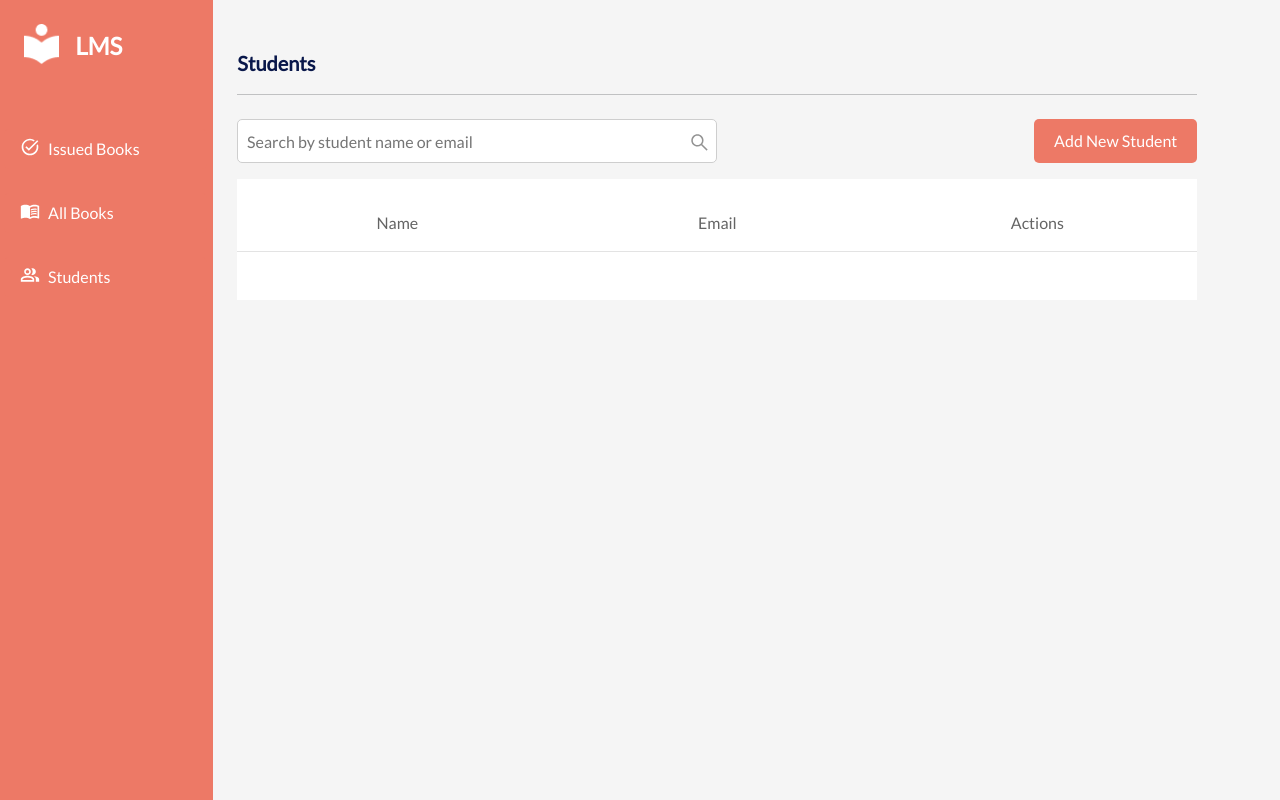
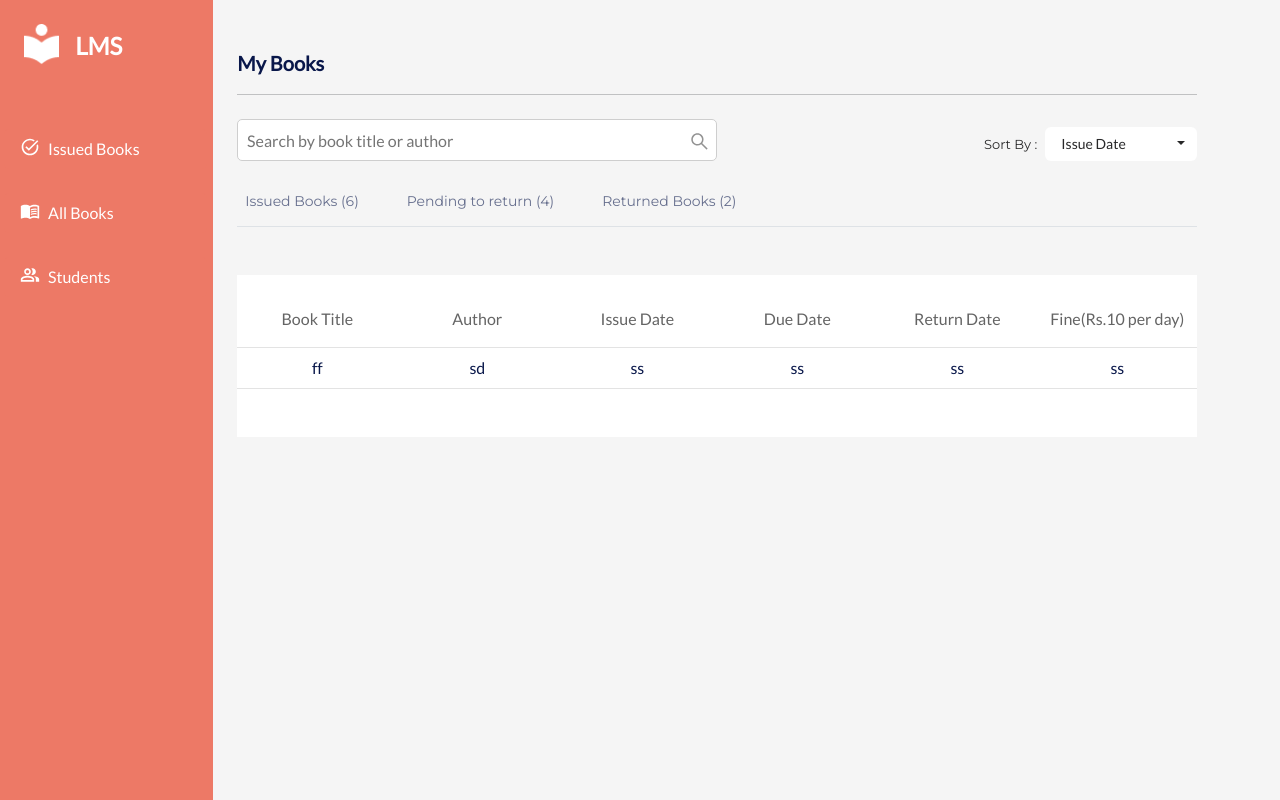
Before and after one commit to yaseen-aot/freshers-main-project-lms-2, a React (Create React App) app in the folder freshers-main-project-lms/: page /mybooks in a window 1280 px wide. Built offline with nearby package versions, Linux system fonts and the light colour scheme.

Commit message:
Mybooks css updated

```diff
--- /dev/null
+++ b/freshers-main-project-lms/src/components/MyBooksContainer.js
@@ -0,0 +1,78 @@
+import { AiOutlineSearch } from "react-icons/ai";
+import Dropdown from 'react-bootstrap/Dropdown';
+import '../css/StudentPage.css'
+
+const MyBooksContainer = () => {
+    return (
+
+        <div className="container-student-page ">
+
+        <p className="container-student-page-header pt-5">My Books</p>
+        <hr />
+
+<div className="search-sort-div  d-flex flex-wrap pb-3 ">
+        <div className="search-main-icon col-md-6 col-11 d-flex justify-content-around align-items-center mt-2">
+          <div className="mainsearch-div">
+            <input
+              className="inputsearch"
+              type="text"
+              placeholder="Search by book title or author"
+             value={""}
+            />
+          </div>
+          <div>
+            <AiOutlineSearch className="searchicon" />
+          </div>
+        </div>
+
+        <div className="d-flex pt-3 gap-md-2">
+        <p className="sort-para mt-2 m-0 ">Sort By :</p>
+        <Dropdown className=" dropdown-mybooks d-inline  ">
+        <Dropdown.Toggle id="dropdown-autoclose-true ">
+         <span className="pe-5 ps-1">Issue Date</span>
+        </Dropdown.Toggle>
+
+        <Dropdown.Menu>
+          <Dropdown.Item href="#">Issue Date</Dropdown.Item>
+          <Dropdown.Item href="#">Due Date</Dropdown.Item>
+
+        </Dropdown.Menu>
+      </Dropdown>
+      </div>
+
+ </div>
+
+ <div className=" d-flex gap-md-5 mt-3  border-bottom ps-md-2">
+    <div className="mybooks-filter pb-3">Issued Books (6)</div>
+    <div className="mybooks-filter pb-3">Pending to return (4)</div>
+    <div className="mybooks-filter pb-3">Returned Books (2)</div>
+ </div>
+
+ <div className="student-form-container container  text-center mt-5 pt-3 pb-5">
+ <div className="Allbooks-row row py-3">
+   <div className="col student-form-title">Book Title</div>
+   <div className="col student-form-title">Author</div>
+   <div className="col student-form-title">Issue Date</div>
+   <div className="col student-form-title">Due Date</div>
+   <div className="col student-form-title">Return Date</div>
+   <div className="col student-form-title">Fine(Rs.10 per day)</div>
+ </div>
+
+ <div className="student-form-field row py-2" >
+    <div className="col student-form-data flex-wrap">ff</div>
+    <div className="col student-form-data flex-wrap">sd</div>
+    <div className="col student-form-data">ss</div>
+    <div className="col student-form-data">ss</div>
+    <div className="col student-form-data">ss</div>
+    <div className="col student-form-data ">ss</div>
+</div>
+
+
+ </div>
+
+
+        </div>
+     );
+}
+
+export default MyBooksContainer;
--- /dev/null
+++ b/freshers-main-project-lms/src/css/StudentPage.css
@@ -0,0 +1,80 @@
+.container-student-page{
+    height: 100%;
+    width: 100%;
+    background-color: #F5F5F5;;
+}
+
+.container-student-page-header{
+
+    font-weight: 600;
+    font-size: 20px;
+    color: #09174A;
+}
+.search-sort-div{
+    justify-content: space-between;
+}
+.student-search-div{
+    width: 90%;
+}
+.inputsearch{
+    width: 85%;
+    border: none !important;
+    height: 40px ;
+
+  }
+
+
+  .inputsearch:focus{
+    outline: none !important;
+    -webkit-appearance:none;
+    box-shadow: none !important;
+  }
+
+  .student-form-container{
+    background-color: #FFFFFF;
+  }
+
+  .student-form-title{
+
+    font-weight: 500;
+    font-size: 16px;
+    color: #646464;
+  }
+.student-form-field{
+    border-bottom: solid 1px #E3E3E3;
+}
+.student-form-data{
+    font-weight: 500;
+    font-size: 16px;
+    color: #09174A;
+}
+.sort-para{
+    font-family: 'Montserrat';
+    font-style: normal;
+    font-weight: 500;
+    font-size: 13px;
+    color: #282829;
+}
+#dropdown-autoclose-true\ {
+
+    background: #FFFFFF !important;
+    font-family: 'Montserrat';
+    font-style: normal;
+    font-weight: 500;
+    font-size: 14px;
+    color: #282829;
+    border: none;
+}
+.mybooks-filter{
+    font-family: 'Montserrat';
+font-style: normal;
+font-weight: 500;
+font-size: 14px;
+line-height: 17px;
+color: #09174A;
+opacity: 0.6;
+}
+.mybooks-page{
+    min-height: 95vh;
+    background-color: #F5F5F5;
+}
--- a/freshers-main-project-lms/src/pages/LoginLayout.js
+++ b/freshers-main-project-lms/src/pages/LoginLayout.js
@@ -63,8 +63,12 @@ const Login = ({ submitForm, admindetails }) => {
 
       if (values.email === data.email && values.password === data.password){
        console.log("student logged")
-       setSidebarCustomize(true)
-       navigate("/mybooks")
+       if(data.position === "student")
+       {
+        setSidebarCustomize(true)
+        navigate("/mybooks")
+       }
+
       }
       else{
         console.log("sorry")
--- a/freshers-main-project-lms/src/pages/MyBooks.js
+++ b/freshers-main-project-lms/src/pages/MyBooks.js
@@ -1,16 +1,17 @@
 import SideBar from "../components/Sidebar";
-import Studentmain from "../components/StudentContainer";
+import MyBooksContainer from "../components/MyBooksContainer";
+import '../css/StudentPage.css'
 
 
 const MyBooks = () => {
     return (
-        <div className="student-main d-flex gap-md-4  ">
+        <div className="mybooks-page d-flex gap-md-4  ">
       <div className="sidebar-div col-3 col-md-2 sticky-top">
         <SideBar />
       </div>
 
       <div className=" col-9  ">
-        <Studentmain />
+        <MyBooksContainer />
       </div>
     </div>
      );
```
